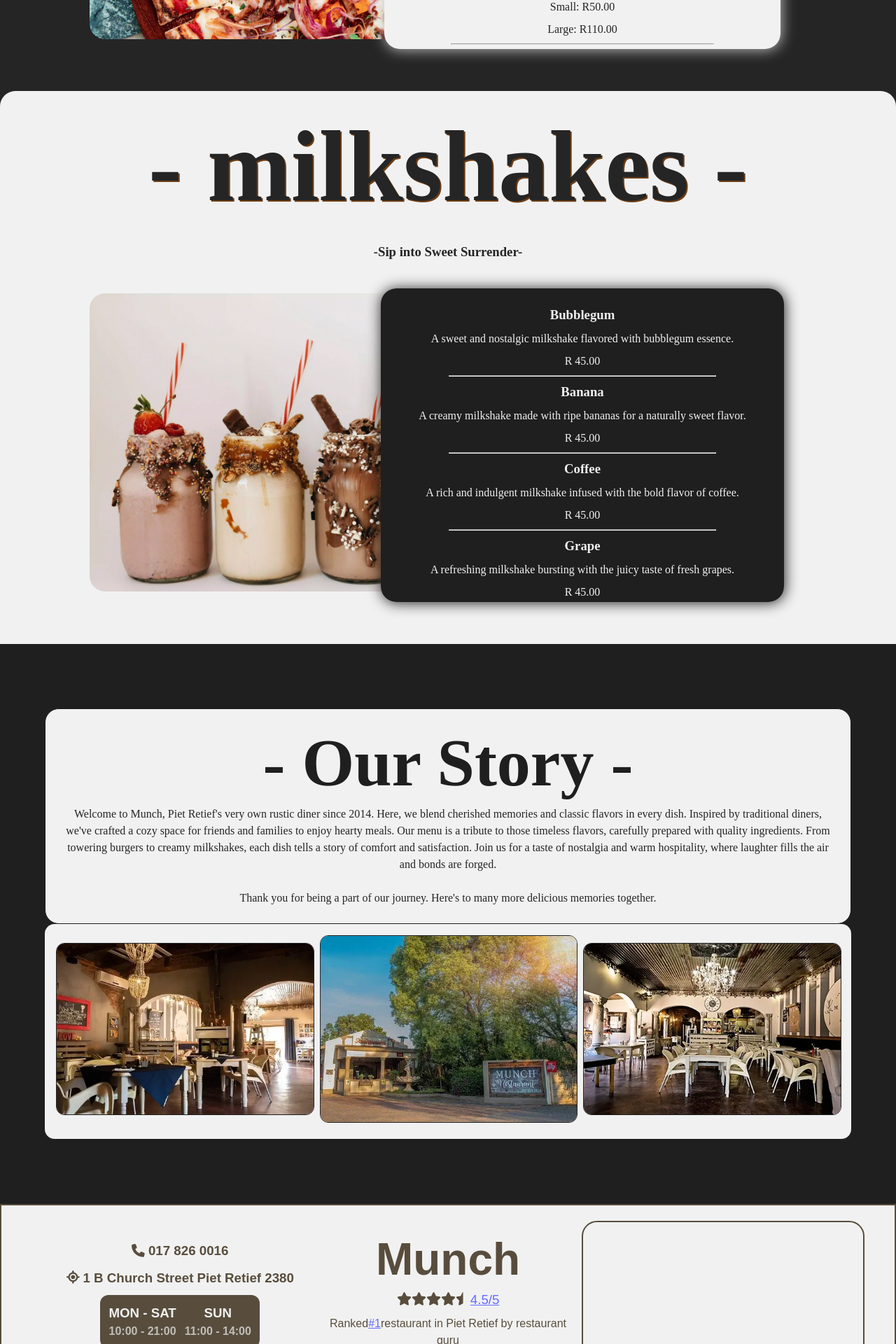
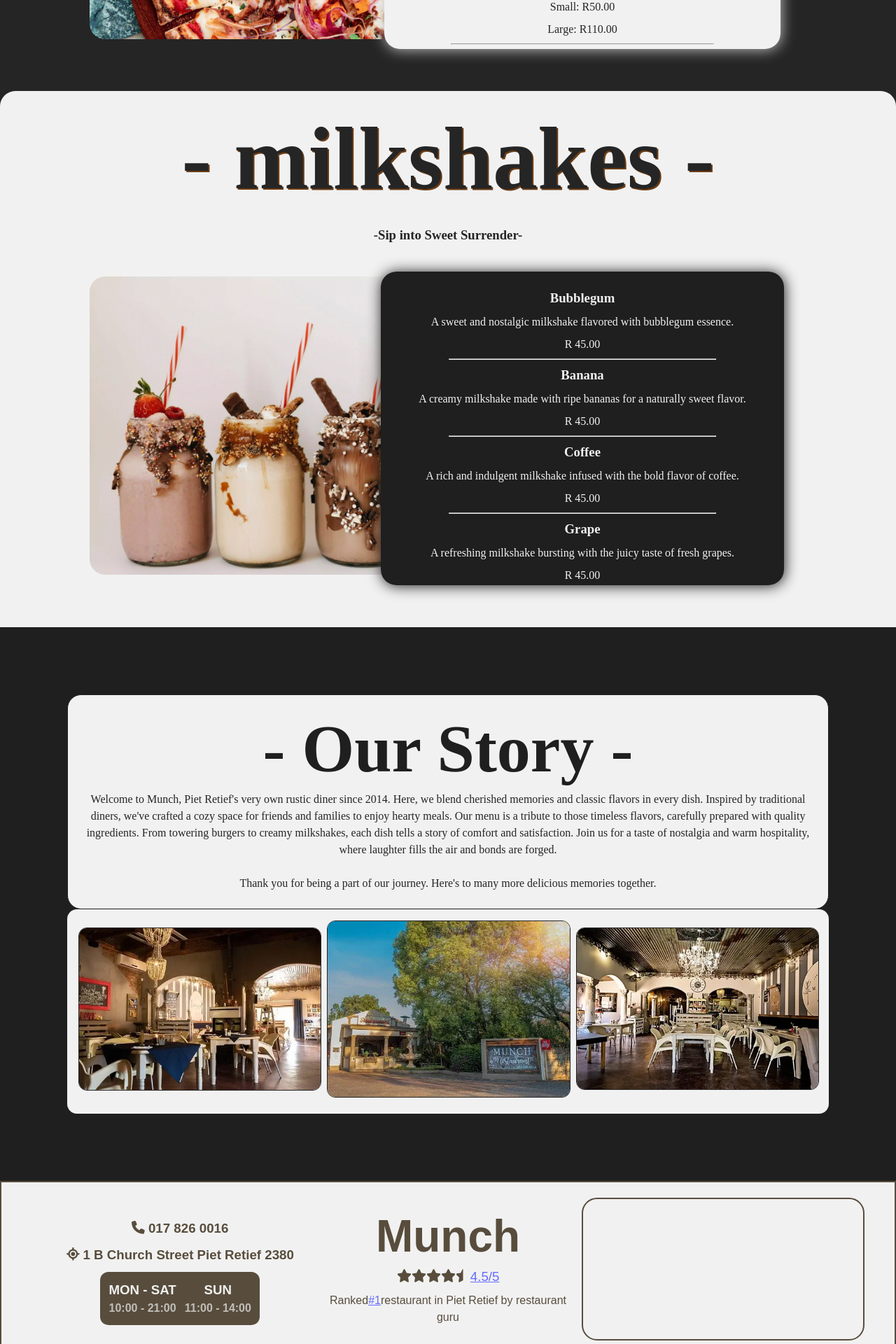
Before and after one commit to AustinMaturure/munch, a React (Vite) app: page / in a window 1280 px wide. Shown: the part 3952-5872 px from the top of the page at 70% size. Built offline with nearby package versions, Linux system fonts and the light colour scheme; grey boxes are pictures that could not be loaded; a web font is replaced by a local one.

Commit message:
added style updates

```diff
--- a/src/css/about.css
+++ b/src/css/about.css
@@ -1,5 +1,5 @@
 .About{
-    min-height: 100svh;
+padding: 2rem;
     font-family: 'paquito';
     background-color:#1f1f1f;
     background-size: cover;
--- a/src/css/footer.css
+++ b/src/css/footer.css
@@ -117,6 +117,7 @@
 
   .austin-portfolio{
     text-decoration: underline #f1f1f1;
+    cursor: pointer;
   }
 
   @media screen and (max-width: 726px) {
--- a/src/css/menu.css
+++ b/src/css/menu.css
@@ -110,6 +110,7 @@ margin-left: 30%;
 
 #milkshakes-category .cat-title{
     text-shadow: 2px 2px #6D3D14;
+    font-size: 8rem;
 }
 
 #pastas-category .cat-title{
@@ -201,6 +202,9 @@ margin-left: 30%;
         margin-right: unset;
         justify-self: center;
     }
+    .About{
+        padding: 0px !important;
+    }
     .btn-menu{
         font-size: 1.6rem;
         max-height: unset;
```
